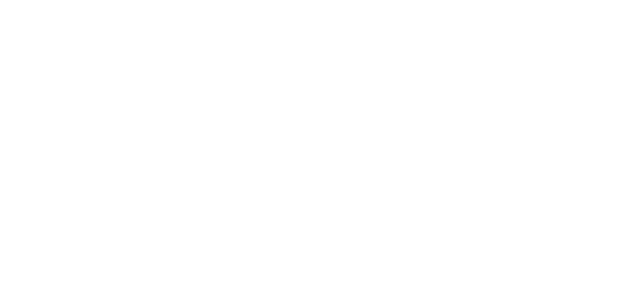
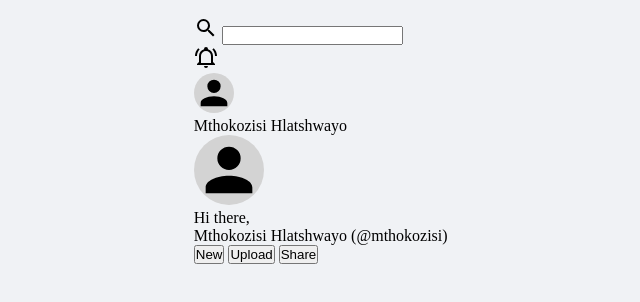
Before and after one commit to m-sipho/odin-dashboard, a plain HTML site: page index.html in a window 1280 px wide. Shown: the whole page, without its empty margins (91-731 px from the left). Drawn offline with Linux system fonts and the light colour scheme.

Commit message:
Set up the header skeleton of the dashboard

```diff
--- a/index.html
+++ b/index.html
@@ -7,6 +7,34 @@
     <link rel="stylesheet" href="./style.css">
 </head>
 <body>
+    <div class="container">
+        <div class="header">
+            <form>
+                <label for=""><svg style="width: 24px; height: 24px;" xmlns="http://www.w3.org/2000/svg" viewBox="0 0 24 24"><title>magnify</title><path d="M9.5,3A6.5,6.5 0 0,1 16,9.5C16,11.11 15.41,12.59 14.44,13.73L14.71,14H15.5L20.5,19L19,20.5L14,15.5V14.71L13.73,14.44C12.59,15.41 11.11,16 9.5,16A6.5,6.5 0 0,1 3,9.5A6.5,6.5 0 0,1 9.5,3M9.5,5C7,5 5,7 5,9.5C5,12 7,14 9.5,14C12,14 14,12 14,9.5C14,7 12,5 9.5,5Z" /></svg></label>
+                <input type="text">
+            </form>
 
+            <div class="right">
+                <div class="notification"><svg style="width: 24px; height: 24px;" xmlns="http://www.w3.org/2000/svg" viewBox="0 0 24 24"><title>bell-ring-outline</title><path d="M10,21H14A2,2 0 0,1 12,23A2,2 0 0,1 10,21M21,19V20H3V19L5,17V11C5,7.9 7.03,5.17 10,4.29C10,4.19 10,4.1 10,4A2,2 0 0,1 12,2A2,2 0 0,1 14,4C14,4.1 14,4.19 14,4.29C16.97,5.17 19,7.9 19,11V17L21,19M17,11A5,5 0 0,0 12,6A5,5 0 0,0 7,11V18H17V11M19.75,3.19L18.33,4.61C20.04,6.3 21,8.6 21,11H23C23,8.07 21.84,5.25 19.75,3.19M1,11H3C3,8.6 3.96,6.3 5.67,4.61L4.25,3.19C2.16,5.25 1,8.07 1,11Z" /></svg></div>
+                <svg style="height: 40px; width: 40px; border-radius: 50%; background-color: lightgray" xmlns="http://www.w3.org/2000/svg" viewBox="0 0 24 24"><title>account</title><path d="M12,4A4,4 0 0,1 16,8A4,4 0 0,1 12,12A4,4 0 0,1 8,8A4,4 0 0,1 12,4M12,14C16.42,14 20,15.79 20,18V20H4V18C4,15.79 7.58,14 12,14Z" /></svg>
+                <div class="top-name">Mthokozisi Hlatshwayo</div>
+            </div>
+
+            <div class="greeting">
+                <svg style="height: 70px; width: 70px; border-radius: 50%; background-color: lightgray" xmlns="http://www.w3.org/2000/svg" viewBox="0 0 24 24"><title>account</title><path d="M12,4A4,4 0 0,1 16,8A4,4 0 0,1 12,12A4,4 0 0,1 8,8A4,4 0 0,1 12,4M12,14C16.42,14 20,15.79 20,18V20H4V18C4,15.79 7.58,14 12,14Z" /></svg>
+
+                <div class="description">
+                    <div class="greeting">Hi there,</div>
+                    <div class="username">Mthokozisi Hlatshwayo (@mthokozisi)</div>
+                </div>
+            </div>
+
+            <div class="btns">
+                <button class="new">New</button>
+                <button class="upload">Upload</button>
+                <button class="share">Share</button>
+            </div>
+        </div>
+    </div>
 </body>
 </html>
--- a/style.css
+++ b/style.css
@@ -0,0 +1,19 @@
+* {
+    margin: 0;
+    padding: 0;
+}
+
+body {
+    background-color: #f0f2f5;
+}
+
+.container {
+    display: grid;
+    grid-template-columns: 1fr 4fr;
+    padding: 1rem 3rem;
+}
+
+.header {
+    display: grid;
+    grid-column: 2 / 6;
+}
```
